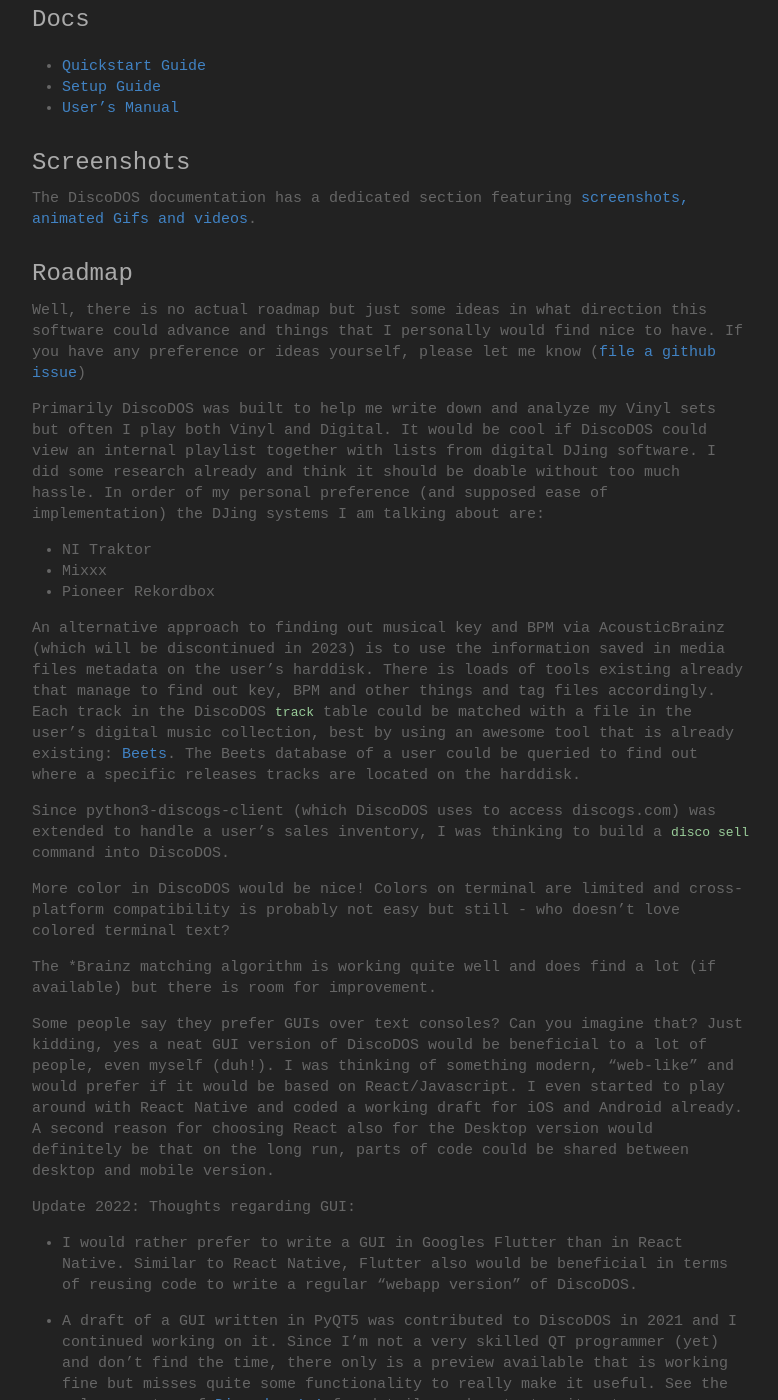
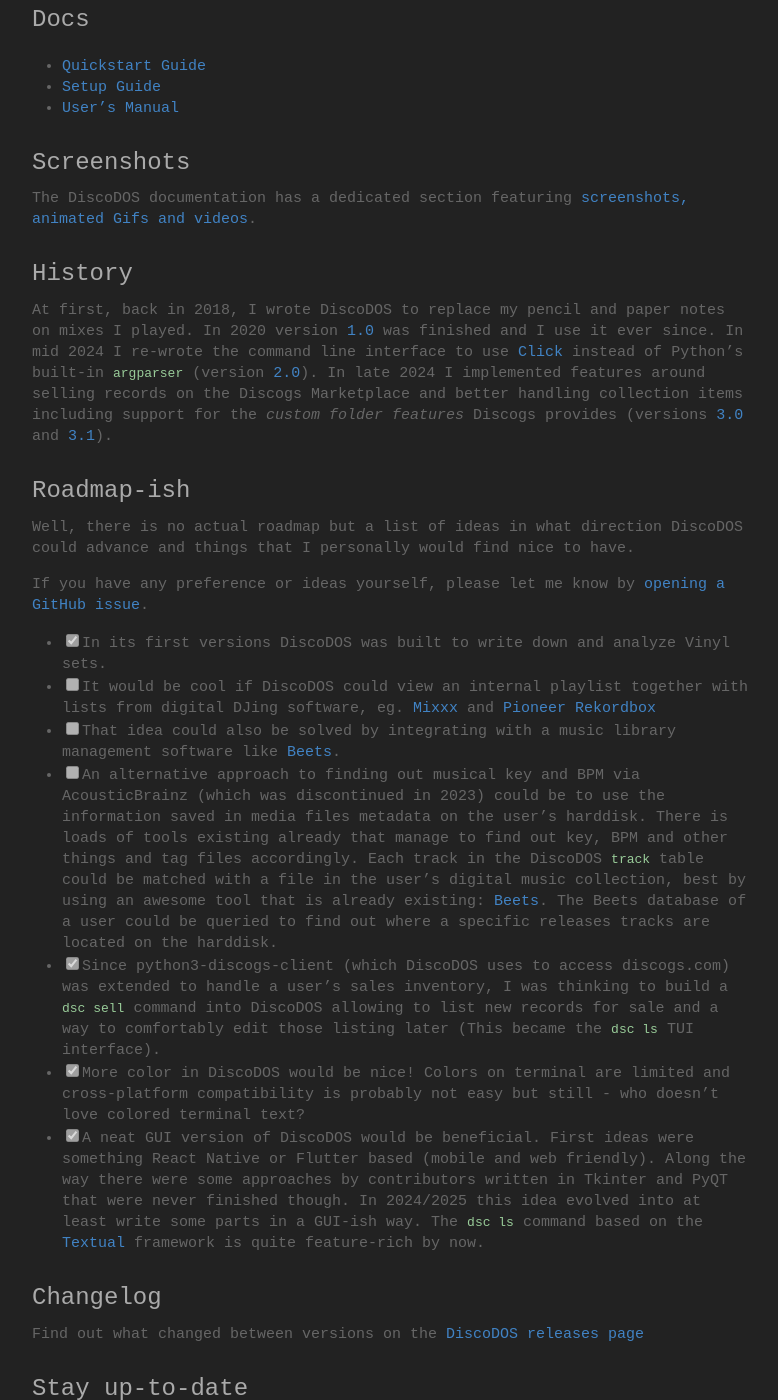
Before and after one commit to JOJ0/discodos, a Jekyll site: the page built from docs/index.md, in a window 1280 px wide and 1400 px high, scrolled down 676 px. Shown: the whole window, without its empty margins (248-1026 px from the left). Built offline with Jekyll 4.4.1, drawn with Linux system fonts in a browser that asks for light colours; some web fonts are replaced; some of the changed text lies outside the part shown.

Commit message:
Update website Roadmap-ish, add History chapter

```diff
--- a/docs/index.md
+++ b/docs/index.md
@@ -8,86 +8,34 @@
 
 The DiscoDOS documentation has a dedicated section featuring [screenshots, animated Gifs and videos](https://discodos.readthedocs.io/en/latest/VIDEO_TUTORIALS.html).
 
-## Roadmap
+## History
 
-Well, there is no actual roadmap but just some ideas in what direction this
-software could advance and things that I personally would find nice to have.
-If you have any preference or ideas yourself, please let me know ([file a
-github issue](https://github.com/JOJ0/discodos/issues/new))
+At first, back in 2018, I wrote DiscoDOS to replace my pencil and paper notes on mixes I played. In 2020 version [1.0](https://github.com/JOJ0/discodos/releases/tag/v1.0_rc2) was finished and I use it ever since. In mid 2024 I re-wrote the command line interface to use [Click](https://click.palletsprojects.com/en/stable/why/) instead of Python's built-in `argparser` (version [2.0](https://github.com/JOJ0/discodos/releases/tag/v2.0)). In late 2024 I implemented features around selling records on the Discogs Marketplace and better handling collection items including support for the _custom folder features_ Discogs provides (versions [3.0](https://github.com/JOJ0/discodos/releases/tag/v3.0) and [3.1](https://github.com/JOJ0/discodos/releases/tag/v3.1)).
 
-Primarily DiscoDOS was built to help me write down and analyze my Vinyl sets
-but often I play both Vinyl and Digital. It would be cool if DiscoDOS could
-view an internal playlist together with lists from digital DJing software. I
-did some research already and think it should be doable without too much
-hassle. In order of my personal preference (and supposed ease of
-implementation) the DJing systems I am talking about are:
+## Roadmap-ish
 
-  - NI Traktor
-  - Mixxx
-  - Pioneer Rekordbox
+Well, there is no actual roadmap but a list of ideas in what direction DiscoDOS could advance and things that I personally would find nice to have.
 
-An alternative approach to finding out musical key and BPM via AcousticBrainz
-(which will be discontinued in 2023) is to use the information saved in media
-files metadata on the user's harddisk. There is loads of tools existing already
-that manage to find out key, BPM and other things and tag files accordingly.
-Each track in the DiscoDOS `track` table could be matched with a file in the
-user's digital music collection, best by using an awesome tool that is already
-existing: [Beets](https://beets.io). The Beets database of a user could be
-queried to find out where a specific releases tracks are located on the
-harddisk.
+If you have any preference or ideas yourself, please let me know by [opening a GitHub issue](https://github.com/JOJ0/discodos/issues/new).
 
-Since python3-discogs-client (which DiscoDOS uses to access discogs.com) was
-extended to handle a user's sales inventory, I was thinking to build a `disco
-sell` command into DiscoDOS.
-
-More color in DiscoDOS would be nice! Colors on terminal are limited and
+- [x] In its first versions DiscoDOS was built to write down and analyze Vinyl sets.
+- [ ] It would be cool if DiscoDOS could view an internal playlist together with lists from digital DJing software, eg. [Mixxx](https://mixxx.org) and [Pioneer Rekordbox](https://rekordbox.com)
+- [ ] That idea could also be solved by integrating with a music library management software like [Beets](https://beets.io).
+- [ ] An alternative approach to finding out musical key and BPM via AcousticBrainz (which was discontinued in 2023) could be to use the information saved in media files metadata on the user's harddisk. There is loads of tools existing already that manage to find out key, BPM and other things and tag files accordingly. Each track in the DiscoDOS `track` table could be matched with a file in the user's digital music collection, best by using an awesome tool that is already existing: [Beets](https://beets.io). The Beets database of a user could be queried to find out where a specific releases tracks are located on the harddisk.
+- [x] Since python3-discogs-client (which DiscoDOS uses to access discogs.com) was extended to handle a user's sales inventory, I was thinking to build a `dsc sell` command into DiscoDOS allowing to list new records for sale and a way to comfortably edit those listing later (This became the `dsc ls` TUI interface).
+- [x] More color in DiscoDOS would be nice! Colors on terminal are limited and
 cross-platform compatibility is probably not easy but still - who doesn't
 love colored terminal text?
-
-The *Brainz matching algorithm is working quite well and does find a lot (if
-available) but there is room for improvement.
-
-Some people say they prefer GUIs over text consoles? Can you imagine that?
-Just kidding, yes a neat GUI version of DiscoDOS would be beneficial to a lot
-of people, even myself (duh!). I was thinking of something modern, "web-like"
-and would prefer if it would be based on React/Javascript. I even started to
-play around with React Native and coded a working draft for iOS and Android
-already. A second reason for choosing React also for the Desktop version
-would definitely be that on the long run, parts of code could be shared
-between desktop and mobile version.
-
-Update 2022: Thoughts regarding GUI:
-
-- I would rather prefer to write a GUI in Googles Flutter than in React Native.
-Similar to React Native, Flutter also would be beneficial in terms of reusing
-code to write a regular "webapp version" of DiscoDOS.
-
-- A draft of a GUI written in PyQT5 was contributed to DiscoDOS in 2021 and I
-continued working on it. Since I'm not a very skilled QT programmer (yet) and
-don't find the time, there only is a preview available that is working fine but
-misses quite some functionality to really make it useful. See the release notes
-of [Discodos 1.1](https://github.com/JOJ0/discodos/releases/tag/v1.1) for
-details on how to try it out.
-
-Any other ideas how DiscoDOS could be improved? [Let me
-know!](https://github.com/JOJ0/discodos/issues/new)
+- [x] A neat GUI version of DiscoDOS would be beneficial. First ideas were something React Native or Flutter based (mobile and web friendly). Along the way there were some approaches by contributors written in Tkinter and PyQT that were never finished though. In 2024/2025 this idea evolved into at least write some parts in a GUI-ish way. The `dsc ls` command based on the [Textual](https://textual.textualize.com) framework is quite feature-rich by now.
 
 ## Changelog
 
-Find out what changed between DiscoDOS versions on the [github releases
-page](https://github.com/JOJ0/discodos/releases)
+Find out what changed between versions on the [DiscoDOS releases page](https://github.com/JOJ0/discodos/releases)
 
 ## Stay up-to-date
 
-DiscoDOS is registered on [libreav.org](https://libreav.org), a site
-collecting information about Free and Open Source music software.
+DiscoDOS is registered on [libreav.org](https://libreav.org/software/discodos), a site collecting information about Free and Open Source music software (which seems to be broken or discontinued by now - in 2025).
 
-- [DiscoDOS on libreav.org](https://libreav.org/software/discodos)
+There is an IRC channel that announces whenever new versions are released. Join #libreav on freenode.net, or if you are registered on matrix.org or any other Matrix homeserver, join room [#freenode_#libreav:matrix.org](https://matrix.to/#/#freenode_#libreav:matrix.org).
 
-There is an IRC channel that announces whenever new versions are released. Join
-#libreav on freenode.net, or if you are registered on matrix.org
-or any other Matrix homeserver, join room
-[#freenode_#libreav:matrix.org](https://matrix.to/#/#freenode_#libreav:matrix.org).
-
-Alternatively register to the [J0J0 Todos
-mailinglist](https://blog.jojotodos.net/mailinglist/)
+Register to the [J0J0 Todos mailinglist](https://blog.jojotodos.net/mailinglist/)
```
